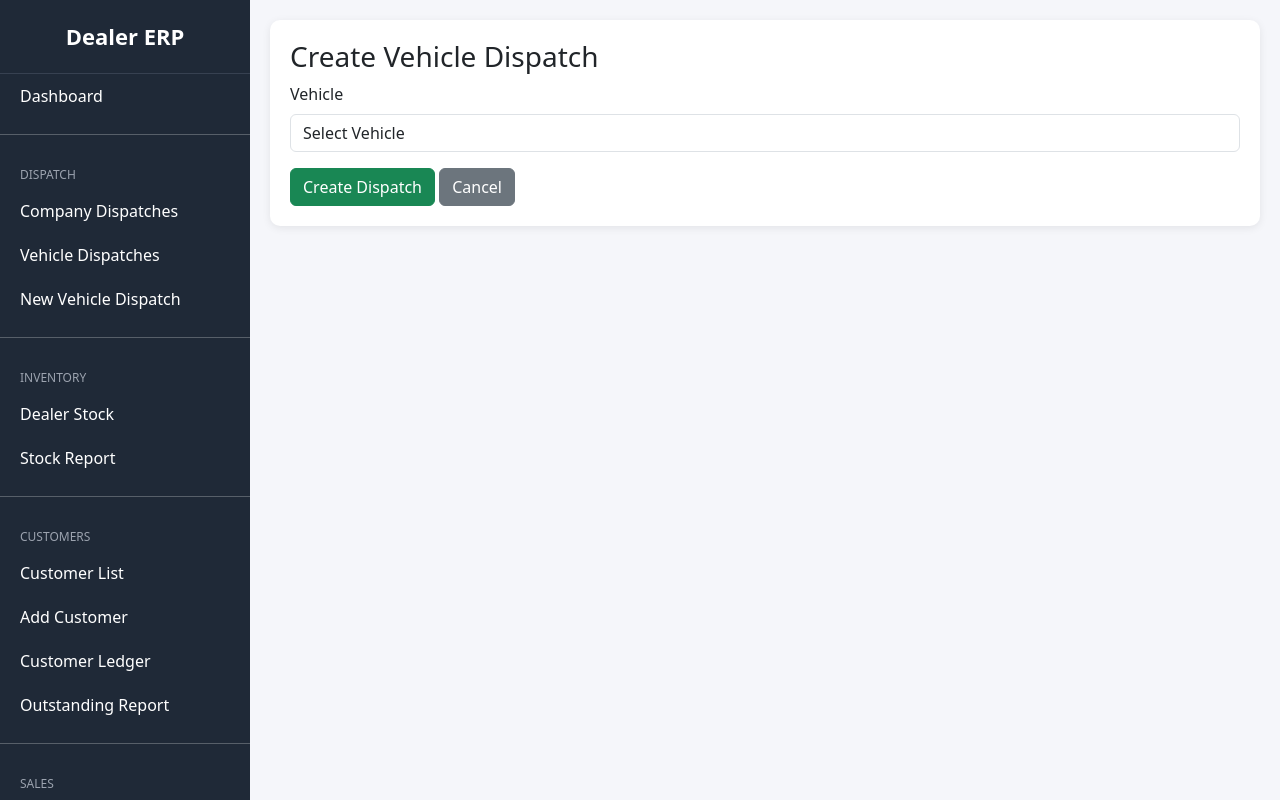
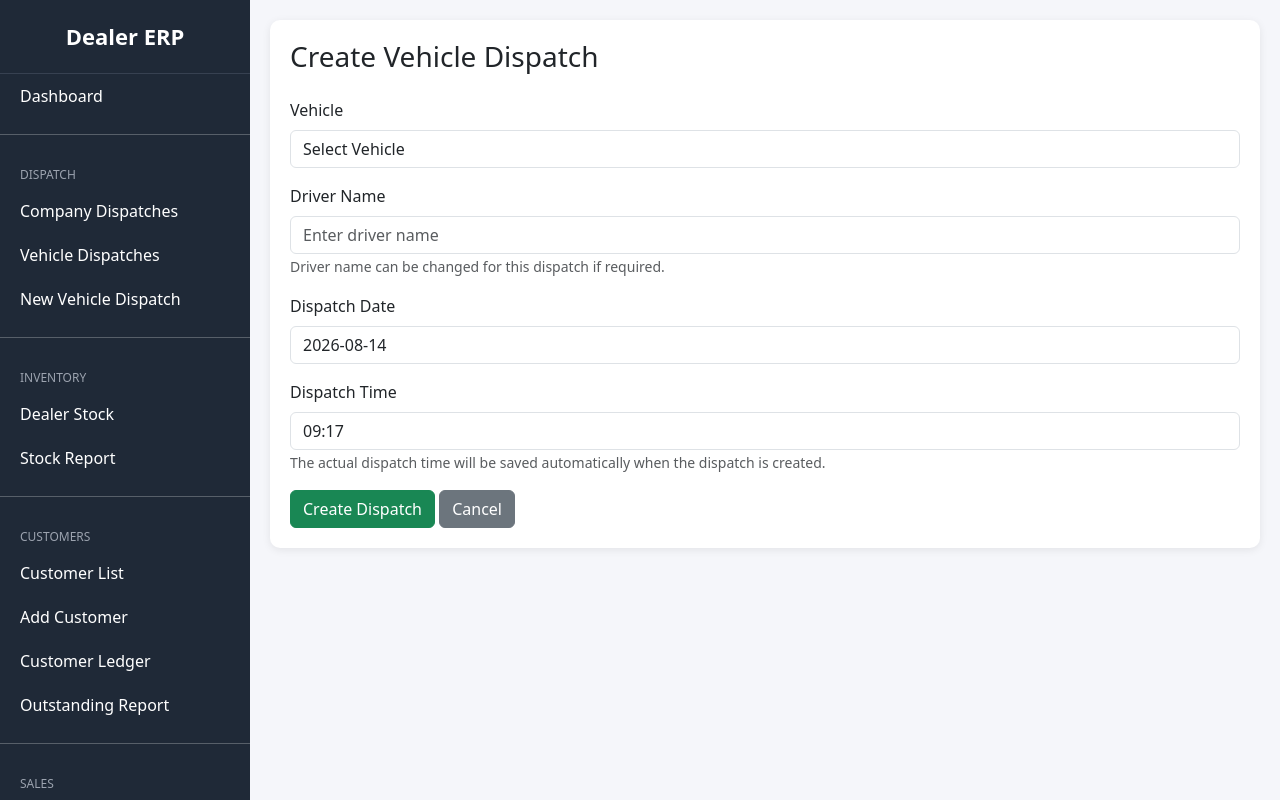
Before and after one commit to bishuu07/Panchamul, a Django app: template templates/dealer_portal/vehicle_dispatch_create.html in a window 1280 px wide. Run offline with Django 5.2, Linux system fonts and the light colour scheme; the template is opened without the code that fills it, so the values that code supplies are empty.

Commit message:
dealer dispatch showing time and driver number

```diff
--- a/templates/dealer_portal/vehicle_dispatch_create.html
+++ b/templates/dealer_portal/vehicle_dispatch_create.html
@@ -4,17 +4,27 @@
 
 <div class="card-box">
 
-    <h3>Create Vehicle Dispatch</h3>
+    <h3 class="mb-4">
+        Create Vehicle Dispatch
+    </h3>
 
     {% if error %}
+
         <div class="alert alert-danger">
             {{ error }}
         </div>
+
     {% endif %}
+
 
     <form method="POST">
 
         {% csrf_token %}
+
+
+        <!-- ============================= -->
+        <!-- Vehicle -->
+        <!-- ============================= -->
 
         <div class="mb-3">
 
@@ -24,6 +34,7 @@
 
             <select
                 name="vehicle"
+                id="vehicle"
                 class="form-control"
                 required
             >
@@ -34,11 +45,19 @@
 
                 {% for vehicle in vehicles %}
 
-                <option value="{{ vehicle.id }}">
+                    <option
+                        value="{{ vehicle.id }}"
+                        data-driver="{{ vehicle.driver_name|default:'' }}"
+                    >
+
                         {{ vehicle.vehicle_no }}
+
                         {% if vehicle.driver_name %}
+
                             - {{ vehicle.driver_name }}
+
                         {% endif %}
+
                     </option>
 
                 {% endfor %}
@@ -47,12 +66,90 @@
 
         </div>
 
+
+        <!-- ============================= -->
+        <!-- Driver Name -->
+        <!-- ============================= -->
+
+        <div class="mb-3">
+
+            <label class="form-label">
+                Driver Name
+            </label>
+
+            <input
+                type="text"
+                name="driver_name"
+                id="driver_name"
+                class="form-control"
+                placeholder="Enter driver name"
+                maxlength="150"
+                required
+            >
+
+            <small class="text-muted">
+                Driver name can be changed for this dispatch if required.
+            </small>
+
+        </div>
+
+
+        <!-- ============================= -->
+        <!-- Dispatch Date -->
+        <!-- ============================= -->
+
+        <div class="mb-3">
+
+            <label class="form-label">
+                Dispatch Date
+            </label>
+
+            <input
+                type="text"
+                class="form-control"
+                value="{% now 'Y-m-d' %}"
+                readonly
+            >
+
+        </div>
+
+
+        <!-- ============================= -->
+        <!-- Dispatch Time -->
+        <!-- ============================= -->
+
+        <div class="mb-3">
+
+            <label class="form-label">
+                Dispatch Time
+            </label>
+
+            <input
+                type="text"
+                class="form-control"
+                value="{% now 'H:i' %}"
+                readonly
+            >
+
+            <small class="text-muted">
+                The actual dispatch time will be saved automatically
+                when the dispatch is created.
+            </small>
+
+        </div>
+
+
+        <!-- ============================= -->
+        <!-- Buttons -->
+        <!-- ============================= -->
+
         <button
             type="submit"
             class="btn btn-success"
         >
             Create Dispatch
         </button>
+
 
         <a
             href="{% url 'vehicle_dispatch_list' %}"
@@ -65,4 +162,42 @@
 
 </div>
 
+
+<!-- ============================= -->
+<!-- Auto Driver Name -->
+<!-- ============================= -->
+
+<script>
+
+document.addEventListener("DOMContentLoaded", function () {
+
+    const vehicleSelect = document.getElementById("vehicle");
+    const driverInput = document.getElementById("driver_name");
+
+    vehicleSelect.addEventListener("change", function () {
+
+        const selectedOption =
+            vehicleSelect.options[
+                vehicleSelect.selectedIndex
+            ];
+
+        const driver =
+            selectedOption.getAttribute("data-driver");
+
+        if (driver) {
+
+            driverInput.value = driver;
+
+        } else {
+
+            driverInput.value = "";
+
+        }
+
+    });
+
+});
+
+</script>
+
 {% endblock %}
```
Also changed, not shown: dealer_portal/models.py (+11 -0 lines), dealer_portal/views.py (+108 -17 lines), db.sqlite3, dealer_portal/migrations/0011_vehicledispatch_dispatch_time_and_more.py (added). Lines whose indentation alone changed are shown as unchanged.
